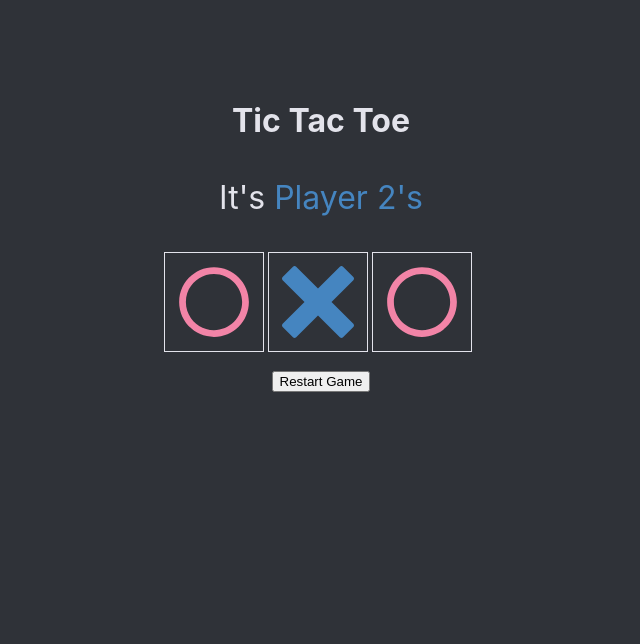
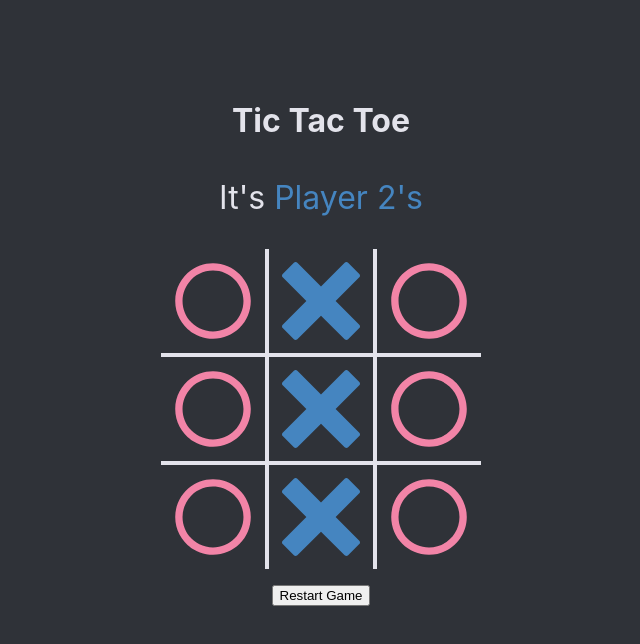
Before and after one commit to krames12/boilerplate-next-app, a Next.js app: page /tic-tac-toe in a window 1280 px wide. Shown: the top 644 px of the page, without its empty margins (319-959 px from the left). Built offline with nearby package versions, Linux system fonts and the light colour scheme.

Commit message:
creates player grid with separation lines

```diff
--- a/components/GameBoard/GameBoard.jsx
+++ b/components/GameBoard/GameBoard.jsx
@@ -18,19 +18,15 @@ const GameBoard = ({currentPlayer, handlePlayerChange}) => {
 
   return (
     <div className={styles["game-board"]}>
-      <table>
-        <tr>
-          <td className={styles["game-tile"]}>
-            <GameBoardTile />
-          </td>
-          <td className={styles["game-tile"]}>
-            <GameBoardTile status={1} />
-          </td>
-          <td className={styles["game-tile"]}>
-          <GameBoardTile status={2} />
-          </td>
-        </tr>
-      </table>
+      <GameBoardTile />
+      <GameBoardTile status={1} />
+      <GameBoardTile status={2} />
+      <GameBoardTile />
+      <GameBoardTile status={1} />
+      <GameBoardTile status={2} />
+      <GameBoardTile />
+      <GameBoardTile status={1} />
+      <GameBoardTile status={2} />
     </div>
   )
 }
--- a/components/GameBoard/index.module.scss
+++ b/components/GameBoard/index.module.scss
@@ -1,4 +1,10 @@
 .game-board {
   margin: 1rem;
   width: 320px;
+  display: grid;
+  grid-template-columns: repeat(3, 1fr);
+  grid-template-rows: repeat(3, 1fr);
+  column-gap: 4px;
+  row-gap: 4px;
+  background-color: #E3E3EB;
 }
--- a/components/GameBoardTile/GameBoardTile.jsx
+++ b/components/GameBoardTile/GameBoardTile.jsx
@@ -5,12 +5,12 @@ import styles from './index.module.scss';
 
 
 const GameBoardTile = ({status = null}) => (
-  <td className={styles["game-tile"]}>
+  <div className={styles["game-tile"]}>
     {status && status == 1 ?
       <ImCross className={`${styles.cross} ${styles["tile-icon"]}`} /> :
       <FaRegCircle className={`${styles.circle} ${styles["tile-icon"]}`} />
     }
-  </td>
+  </div>
 )
 
 export default GameBoardTile;
--- a/components/GameBoardTile/index.module.scss
+++ b/components/GameBoardTile/index.module.scss
@@ -1,7 +1,7 @@
 .game-tile {
-  height: 100px;
-  width: 100px;
-  border: 1px solid #E3E3EB;
+  height: 104px;
+  width: 104px;
+  background-color: #2f3238;
   display: flex;
   justify-content: center;
   align-items: center;
```
